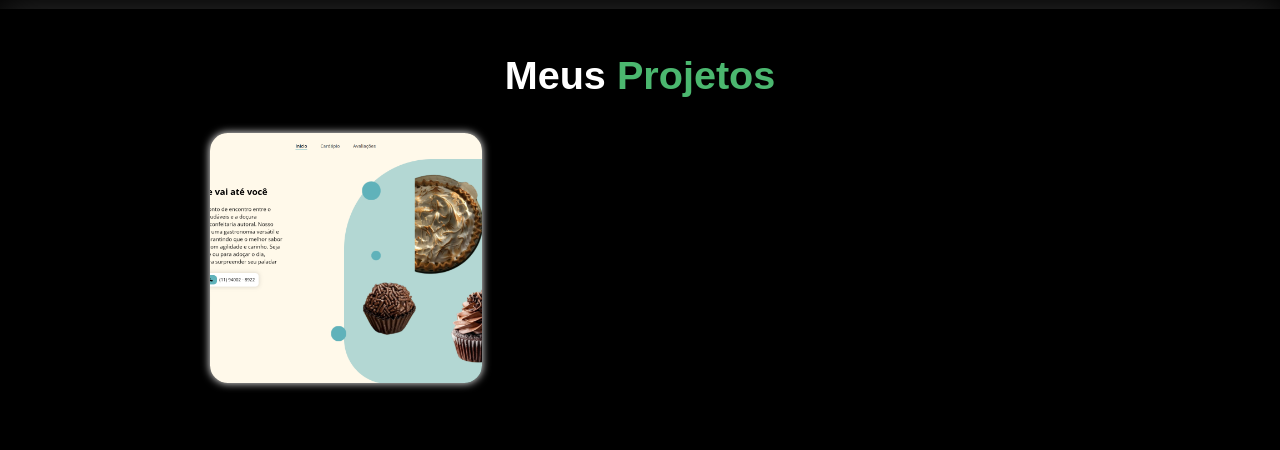
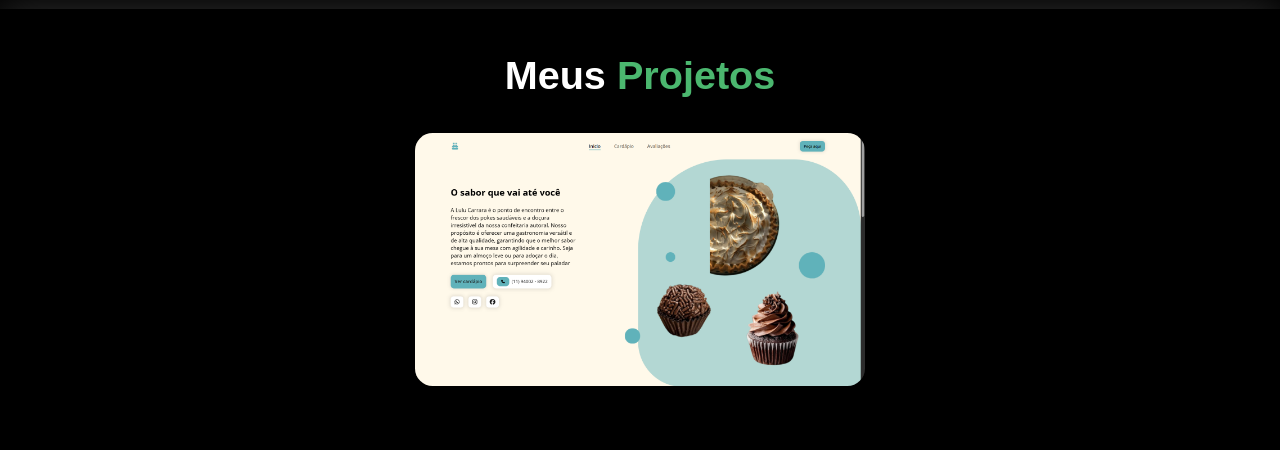
Before and after one commit to Carrara23/Portfolio, a plain HTML site: page index.html in a window 1280 px wide. Shown: the part 3740-4190 px from the top of the page. Drawn offline with Linux system fonts and the light colour scheme.

Commit message:
Update Styles.css
Atualização do .portifolio container e box, para alinhar o projeto no meio

```diff
--- a/Styles.css
+++ b/Styles.css
@@ -533,20 +533,22 @@ span {
 }
 
 .portfolio-container {
-    display: grid;
-    grid-template-columns: repeat(3, 1fr);
-    align-items: center;
-    gap: 2.5rem;
-    padding: 0 9%;
+    display: flex;         /* Mudamos de Grid para Flex */
+    flex-wrap: wrap;       /* Se tiver mais de um, ele pula linha */
+    justify-content: center; /* Centraliza horizontalmente */
+    align-items: center;   /* Centraliza verticalmente */
+    gap: 2.5rem;           /* Espaço entre os cards */
+    width: 100%;           /* Garante que o container use a tela toda */
 }
 
 .portfolio-box {
+    flex: 1 1 300px;       /* O card pode crescer, mas tenta ter 300px */
+    max-width: 450px;      /* IMPRESCINDÍVEL: Impede o card de esticar na tela toda */
     position: relative;
     border-radius: 2rem;
-    box-shadow: 0 0 1rem white;
     overflow: hidden;
     display: flex;
-    height: 250px; /* Altura fixa para manter o grid alinhado */
+    box-shadow: 0 0 1rem var(--bg-color);
 }
 
 .portfolio-box img {
@@ -942,4 +944,5 @@ textarea:-webkit-autofill:focus {
     -webkit-text-fill-color: #fff;
     -webkit-box-shadow: 0 0 0px 1000px var(--bg-color) inset;
     transition: background-color 5000s ease-in-out 0s;
+
 }
```
